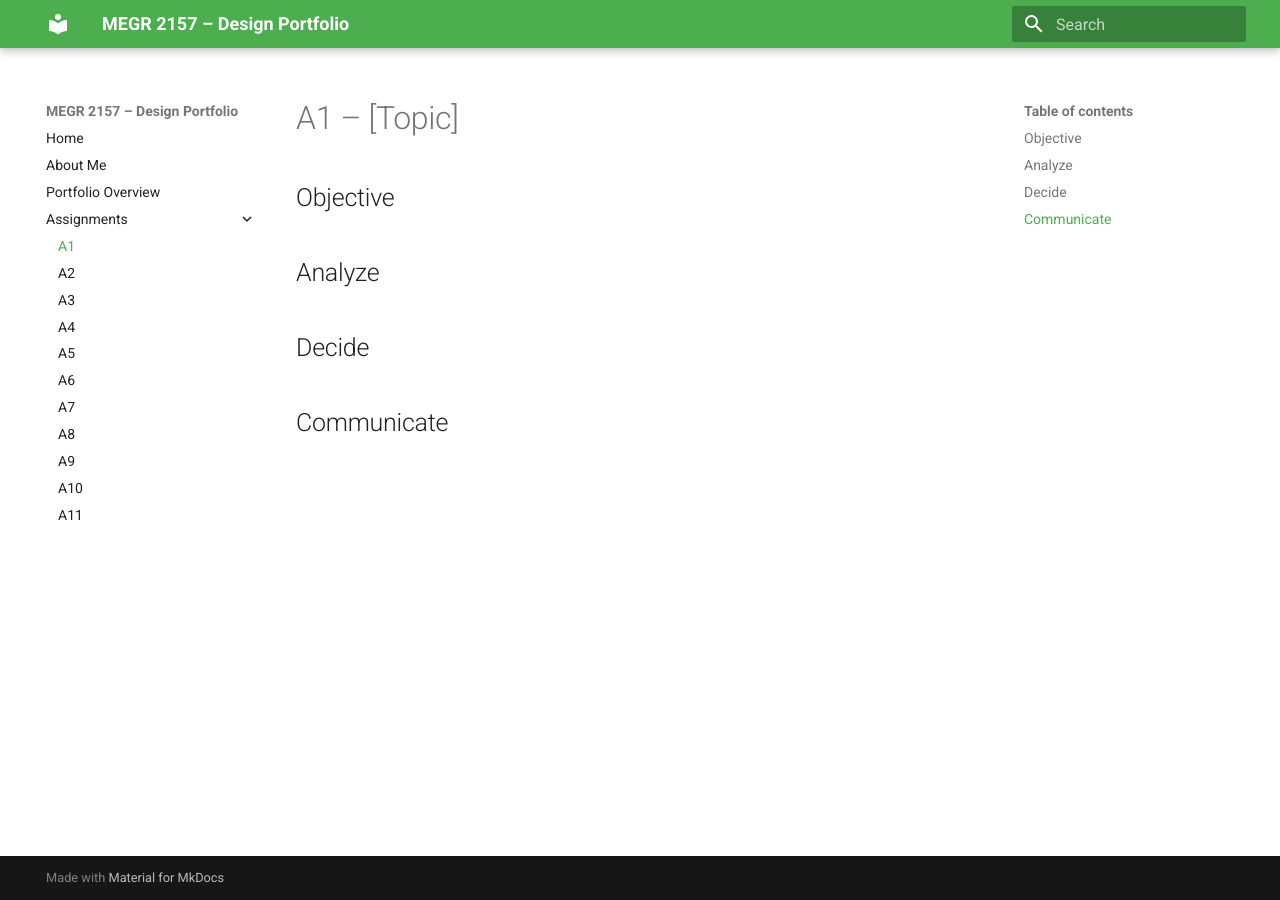
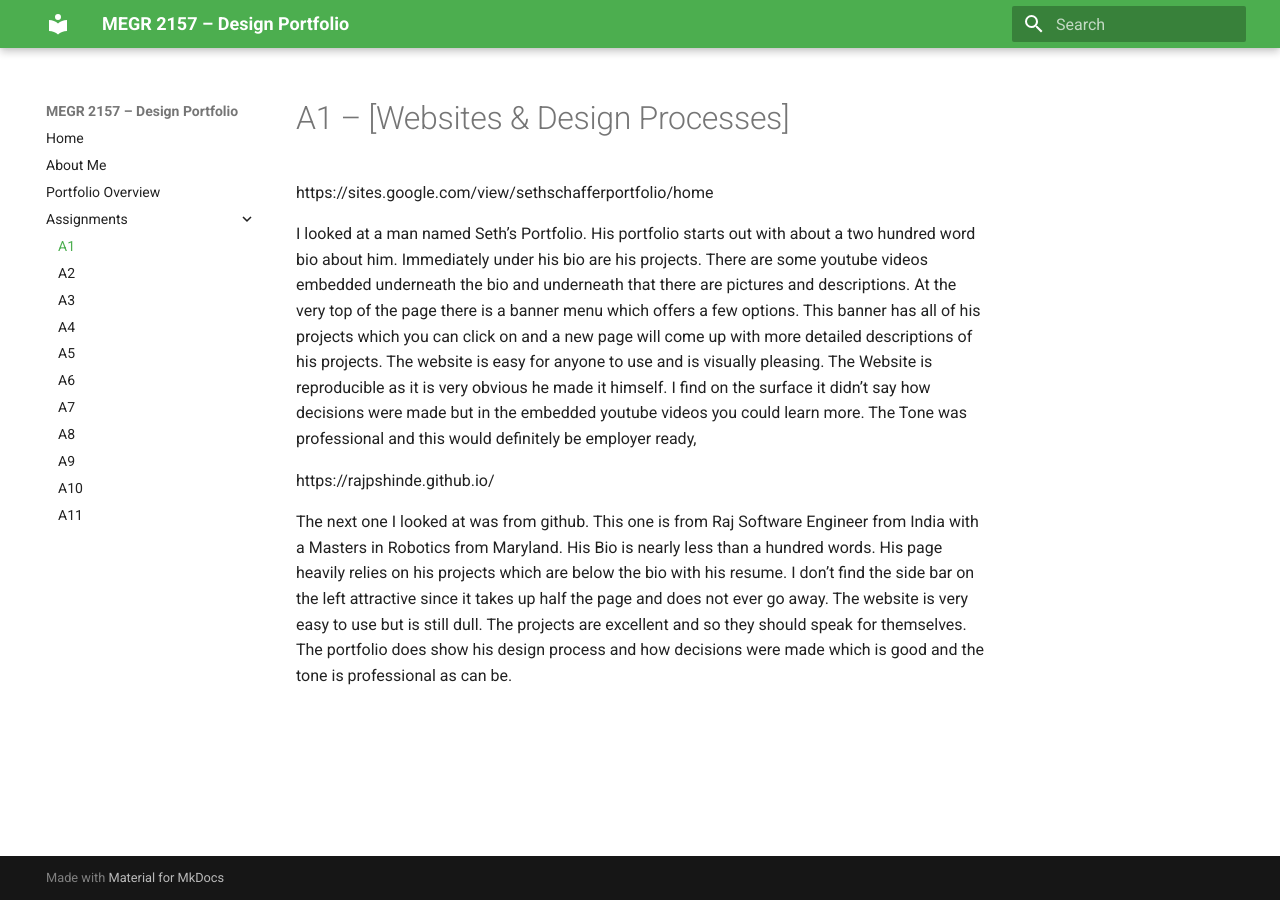
Before and after one commit to seaberr/kohlers-megr2157-portfolio, an MkDocs documentation site: the page built from docs/assignments/A01/index.md, in a window 1280 px wide. Built offline with MkDocs 1.6.1 and Material for MkDocs 9.7.7, drawn with Linux system fonts in a browser that asks for light colours.

Commit message:
Revise assignment index with website analysis
Updated the title and content of the assignment analysis to reflect specific websites and design processes.

```diff
--- a/docs/assignments/A01/index.md
+++ b/docs/assignments/A01/index.md
@@ -1,12 +1,11 @@
-# A1 – [Topic]
+# A1 – [Websites & Design Processes]
+https://sites.google.com/view/sethschafferportfolio/home
 
-## Objective
+I looked at a man named Seth’s Portfolio.
+His portfolio starts out with about a two hundred word bio about him. Immediately under his bio are his projects. There are some youtube videos embedded underneath the bio and underneath that there are pictures and descriptions. At the very top of the page there is a banner menu which offers a few options. This banner has all of his projects which you can click on and a new page will come up with more detailed descriptions of his projects. The website is easy for anyone to use and is visually pleasing. The Website is reproducible as it is very obvious he made it himself. I find on the surface it didn’t say how decisions were made but in the embedded youtube videos you could learn more. The Tone was professional and this would definitely be employer ready,
 
 
-## Analyze
 
+https://rajpshinde.github.io/
 
-## Decide
-
-
-## Communicate
+The next one I looked at was from github. This one is from Raj Software Engineer from India with a Masters in Robotics from Maryland. His Bio is nearly less than a hundred words. His page heavily relies on his projects which are below the bio with his resume. I don’t find the side bar on the left attractive since it takes up half the page and does not ever go away. The website is very easy to use but is still dull. The projects are excellent and so they should speak for themselves. The portfolio does show his design process and how decisions were made which is good and the tone is professional as can be.
```
